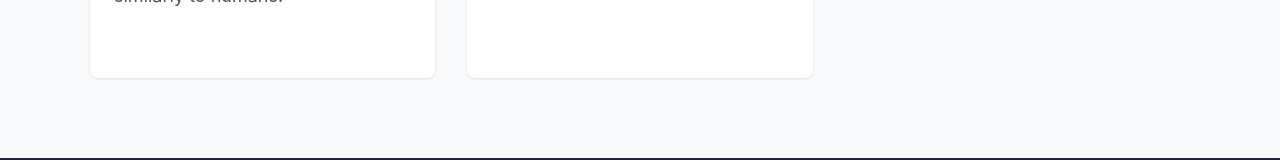
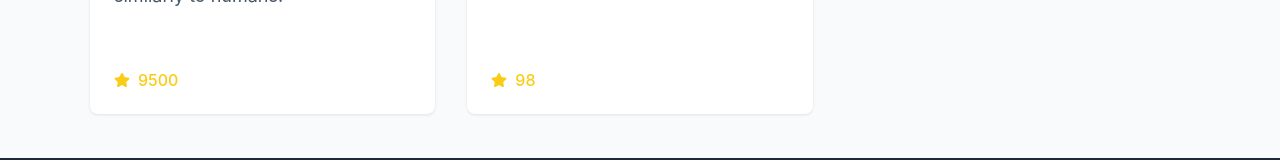
Before and after one commit to joshbickett/bickett.ai, a React (Create React App) app: page /projects in a window 1280 px wide. Shown: the part 561-721 px from the top of the page. Built offline with nearby package versions, Linux system fonts and the light colour scheme.

Commit message:
hack stars in

```diff
--- a/src/pages/About.js
+++ b/src/pages/About.js
@@ -114,15 +114,15 @@ export const About = () => {
                 </ExpertiseDescription>
               </ExpertiseCard>
             </a>
-            <a href="/research" style={{ textDecoration: "none" }}>
+            <a href="/projects" style={{ textDecoration: "none" }}>
               <ExpertiseCard>
                 <ExpertiseIcon
                   src={scienceImg || "/placeholder.svg?height=80&width=80"}
                   alt="Science"
                 />
-                <ExpertiseTitle>Research</ExpertiseTitle>
+                <ExpertiseTitle>Research & Projects</ExpertiseTitle>
                 <ExpertiseDescription>
-                  I experiment and learn about software, AI, and more.
+                  I work on experiments, prototypes, and frameworks.
                 </ExpertiseDescription>
               </ExpertiseCard>
             </a>
--- a/src/pages/Projects.js
+++ b/src/pages/Projects.js
@@ -1,6 +1,7 @@
 import styled from "@emotion/styled";
 import { useEffect } from "react";
 import { useMediaQuery } from "react-responsive";
+import { FaStar } from "react-icons/fa"; // Import star icon
 
 // Project images
 import memeImage from "../assets/meme.jpg";
@@ -18,7 +19,7 @@ export const Projects = ({ isMobile }) => {
     document.title = "Projects";
   }, []);
 
-  // Update the handler so it navigates to About page with hash
+  // Navigate to About page with hash for lazy scrolling
   const handleContactClick = (e) => {
     e.preventDefault();
     window.location.href = "/#contact";
@@ -63,6 +64,10 @@ export const Projects = ({ isMobile }) => {
                   A framework enabling multimodal models to operate computers
                   similarly to humans.
                 </ProjectDescription>
+                <StarCount>
+                  <StarIcon />
+                  <span>9500</span>
+                </StarCount>
               </ProjectCard>
             </a>
             <a
@@ -75,6 +80,10 @@ export const Projects = ({ isMobile }) => {
                   A framework to enable multimodal models to play games on a
                   computer.
                 </ProjectDescription>
+                <StarCount>
+                  <StarIcon />
+                  <span>98</span>
+                </StarCount>
               </ProjectCard>
             </a>
           </ProjectsGrid>
@@ -92,7 +101,7 @@ export const Projects = ({ isMobile }) => {
   );
 };
 
-// Styled Components (Navigation, Hero, Layout, and Footer)
+// Styled Components
 
 const PageContainer = styled.div`
   display: flex;
@@ -263,6 +272,19 @@ const ProjectDescription = styled.p`
   flex: 1;
 `;
 
+const StarCount = styled.div`
+  display: flex;
+  align-items: center;
+  margin-top: 1rem;
+  color: #facc15; /* Golden color for stars */
+  font-weight: 500;
+  font-size: 1rem;
+`;
+
+const StarIcon = styled(FaStar)`
+  margin-right: 0.5rem;
+`;
+
 const Footer = styled.footer`
   background-color: #1e293b;
   color: white;
```
